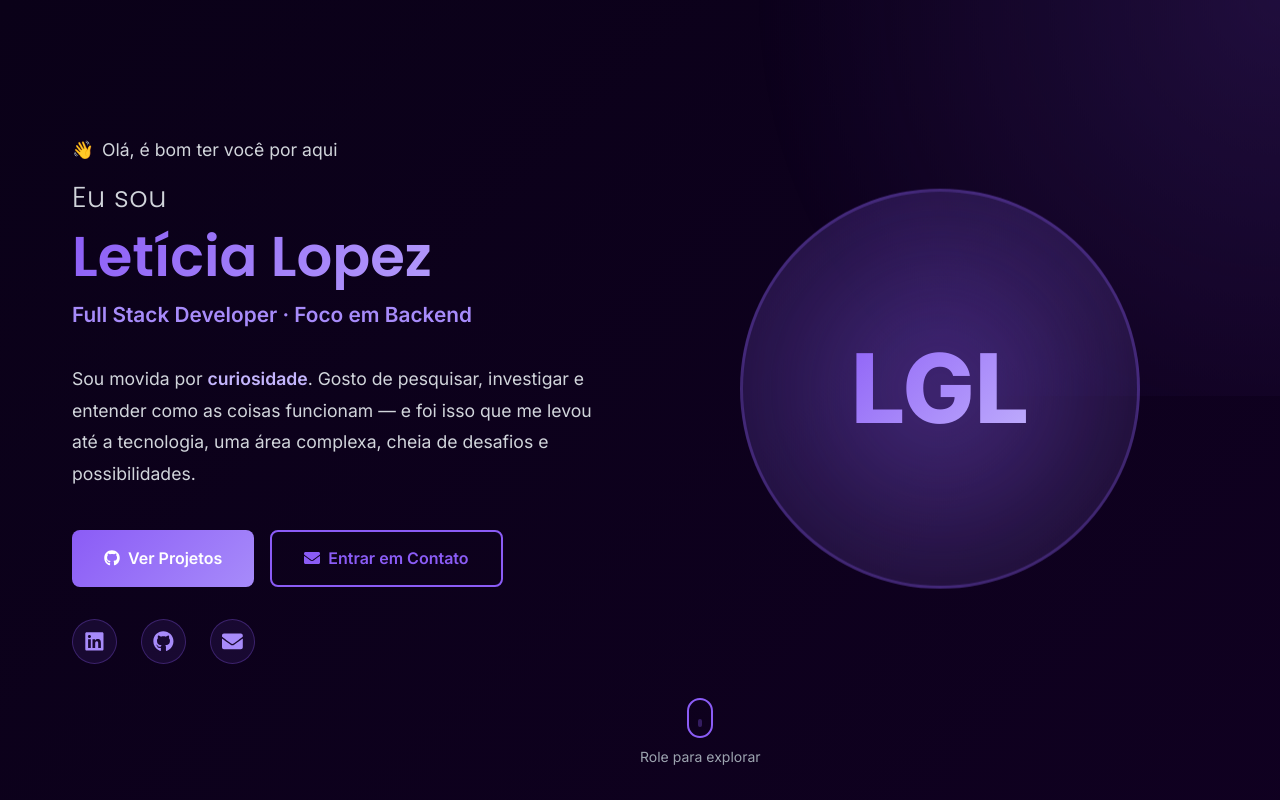
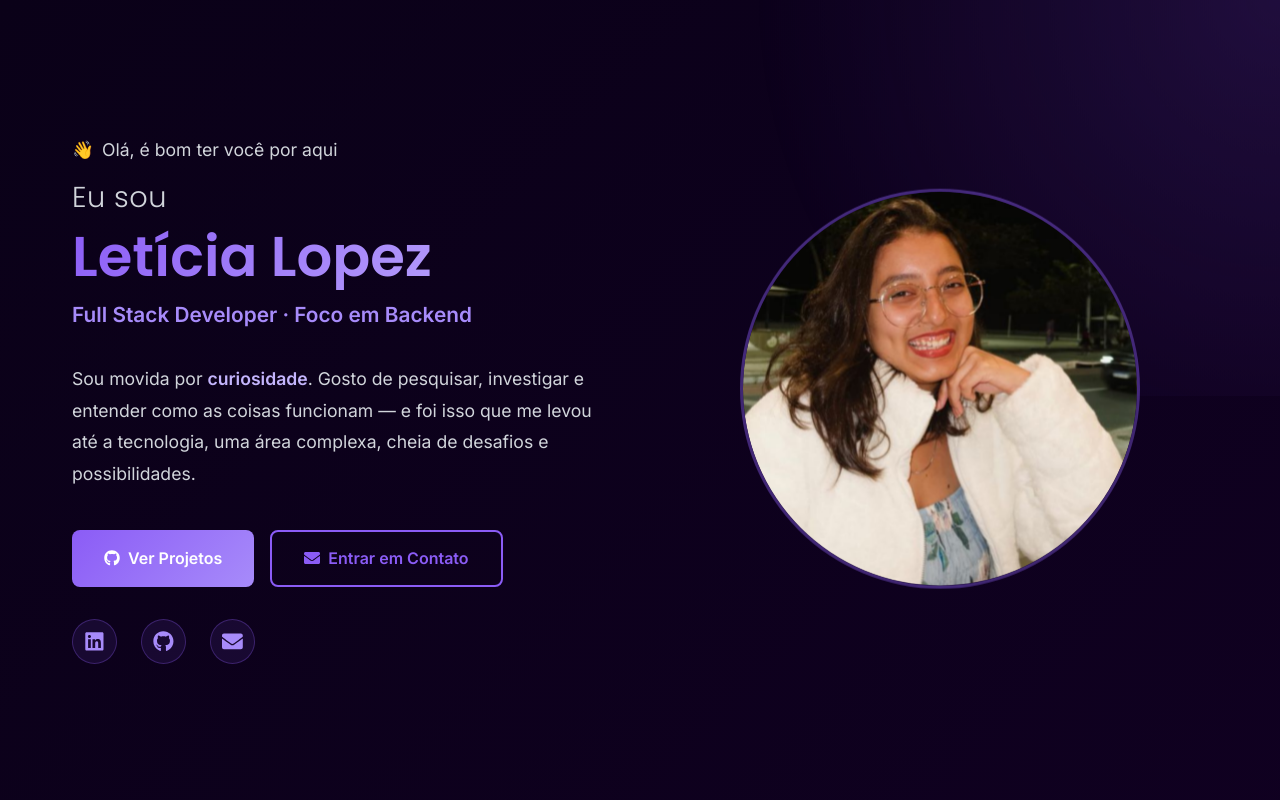
Before and after one commit to leticiagiovannalopez/portfolio, a React (Create React App) app: page / in a window 1280 px wide. Shown: the top 800 px of the page. Built offline with nearby package versions, Linux system fonts and the light colour scheme; the HTML template or start-up script is replaced by a standard one.

Commit message:
Adicionei minha foto no portfolio

```diff
--- a/src/components/Hero.css
+++ b/src/components/Hero.css
@@ -186,6 +186,17 @@
   z-index: 1;
 }
 
+.image-placeholder img {
+  width: 100%;
+  height: 100%;
+  object-fit: cover;
+  border-radius: 50%;
+  position: absolute;
+  top: 0;
+  left: 0;
+  z-index: 2;
+}
+
 .scroll-indicator {
   position: absolute;
   bottom: 2rem;
@@ -260,6 +271,10 @@
   .placeholder-text {
     font-size: 4rem;
   }
+
+  .scroll-indicator {
+    display: none;
+  }
 }
 
 @media (max-width: 480px) {
--- a/src/components/Hero.js
+++ b/src/components/Hero.js
@@ -72,12 +72,10 @@ const Hero = () => {
           <div className="hero-image">
             <div className="image-placeholder">
               <div className="purple-glow"></div>
-              {/* Foto será adicionada aqui */}
-              <div className="placeholder-text">LGL</div>
+              <img src={process.env.PUBLIC_URL + "/images/leticia.png"} alt="Letícia Lopez" />
             </div>
           </div>
         </div>
-
         <div className="scroll-indicator">
           <div className="mouse">
             <div className="wheel"></div>
```
Also changed, not shown: public/images/leticia.png (added), 1 other file (tests, documents, lock files or other folders).
